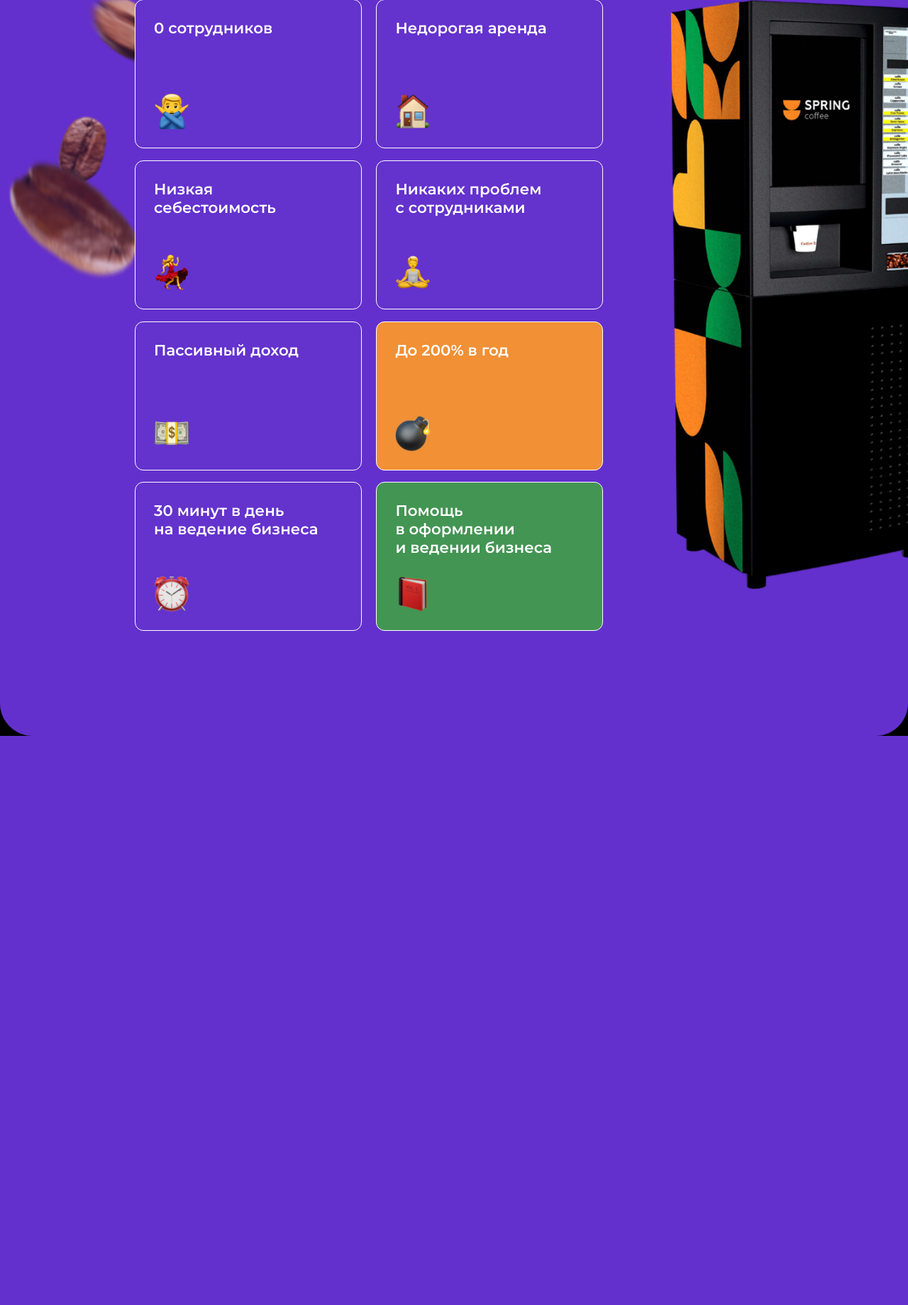
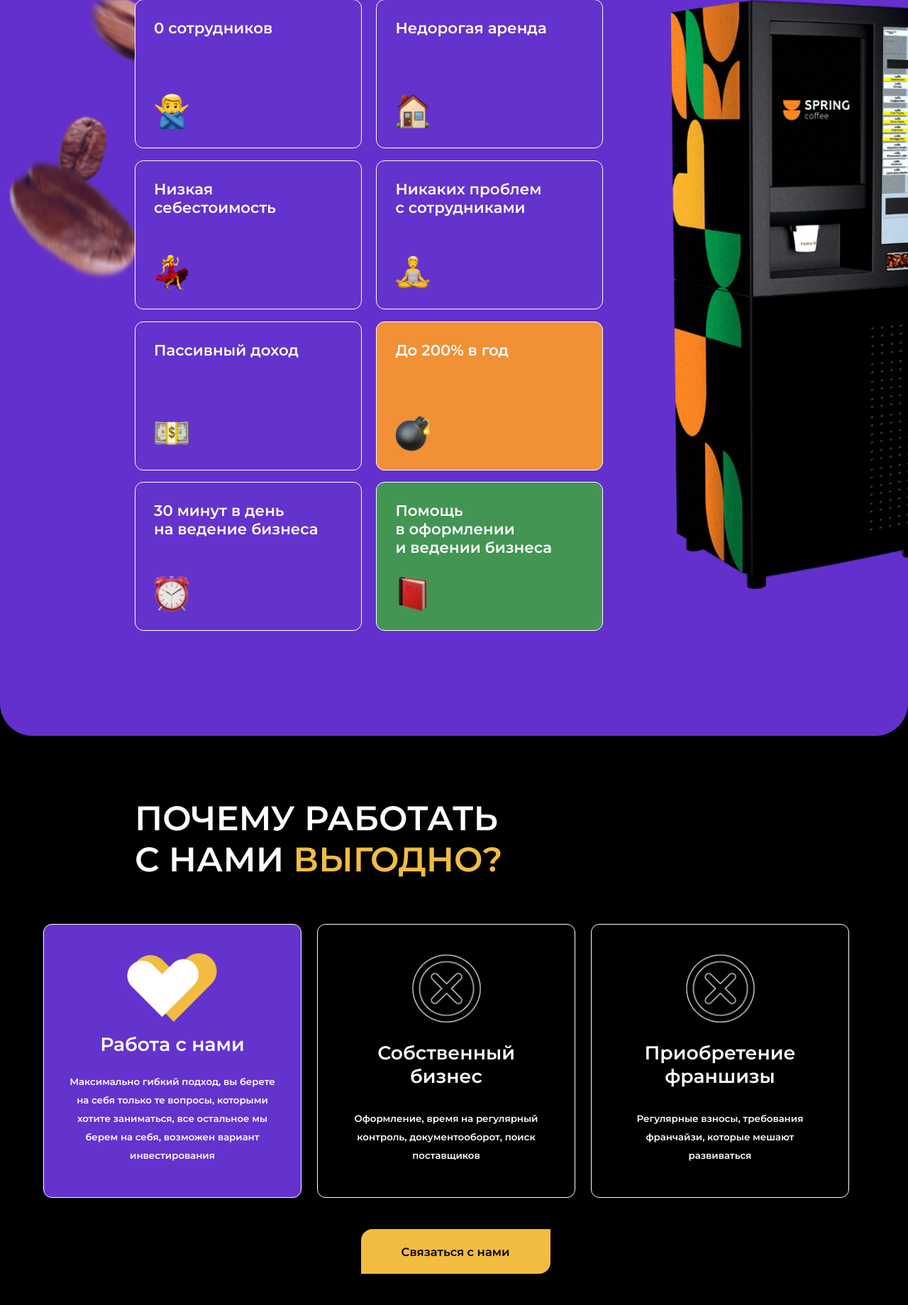
Before and after one commit to FluffyBoi7801/SpringCaffee, a PHP site: page / in a window 1280 px wide; the page is wider, and only the part inside the window is pictured. Shown: the part 1111-2950 px from the top of that part at 71% size. Before the commit the page ends 2148 px from the top of that part, so only its background shows below. Run offline with PHP 8.4, Linux system fonts and the light colour scheme.

Commit message:
thirdBlockFinished

```diff
--- a/index.php
+++ b/index.php
@@ -24,13 +24,13 @@
 			<p>И ПРОДВИЖЕНИЕ</p>
 			<p>КОФЕЙНЫХ АППАРАТОВ</p>
 			<p class="sub">Мы не просто любим кофе, мы вкладываем часть души!</p>
-			<a href="#">Связаться с нами</a>
+			<a class="contact" href="#">Связаться с нами</a>
 		</div>
 	</div>
 	<div id="benefit">
 		<div class="header">
 			<p>ЧТО ТАКОЕ КОФЕЙНЯ</p>
-			<p class="sub">САМО-ОБСЛУЖИВАНИЯ?</p>
+			<p class="subtext">САМО-ОБСЛУЖИВАНИЯ?</p>
 		</div>
 		<div class="cards">
 			<div class="cardsField">
@@ -70,5 +70,37 @@
 			<img src="images/coffeeMachiche.png" class="coffemchn">
 		</div>
 	</div>
+	<div id="strategy">
+		<div class="header">
+			<p>ПОЧЕМУ РАБОТАТЬ</p>
+			<em>С НАМИ </em><em class="subtext">ВЫГОДНО?</em>
+		</div>
+		<div class="cards">
+			<div class="card">
+				<img src="images/icons/heart.png"/>
+				<p>Работа с нами</p>
+				<p class="sub">Максимально гибкий подход,
+					вы берете на себя только те вопросы,
+					которыми хотите заниматься,
+					все остальное мы берем на себя,
+					возможен вариант инвестирования</p>
+			</div>
+			<div class="card + black">
+				<img src="images/icons/error.png"/>
+				<p>Собственный<br>бизнес</p>
+				<p class="sub">Оформление, время на регулярный контроль,
+				документооборот, поиск поставщиков</p>
+			</div>
+			<div class="card + black">
+				<img src="images/icons/error.png"/>
+				<p>Приобретение<br>франшизы</p>
+				<p class="sub">Регулярные взносы, требования франчайзи,
+				которые мешают<br>развиваться</p>
+			</div>
+		</div>
+		<div>
+			<a class="contact" href="#">Связаться с нами</a>
+		</div>
+	</div>
 </body>
 </html>
--- a/styles/style.css
+++ b/styles/style.css
@@ -13,6 +13,24 @@ html {
 
 body {
 	background-color: black;
+}
+
+em {
+	font-style: normal;
+}
+
+.contact {
+	display: flex;
+	align-items: center;
+	justify-content: center;
+	background-color: #F2BC41;
+	color: black;
+	width: 267px;
+	height: 63px;
+	border-radius: 16px 0px 16px 0px;
+	text-decoration: none;
+	margin: 44px 0px 44px 4px;
+	font-size: 12.3pt
 }
 
 #head {
@@ -62,18 +80,6 @@ nav a {
 	line-height: 61px;
 }
 
-.factory a {
-	background-color: #F2BC41;
-	color: black;
-	width: 267px;
-	height: 63px;
-	padding: 1px 54px;
-	border-radius: 16px 0px 16px 0px;
-	text-decoration: none;
-	margin: 44px 0px 44px 4px;
-	font-size: 12.3pt
-}
-
 .factory .sub {
 	font-size: 14pt;
 	line-height: 70px;
@@ -88,12 +94,8 @@ nav a {
 	padding: 112px 0px 0px 190px
 }
 
-#benefit .header {
+#benefit .header, #strategy .header {
 	font-size: 36pt;
-}
-
-#benefit .sub {
-	color: #F2BC41;
 }
 
 .header {
@@ -136,6 +138,47 @@ nav a {
 	margin-left: 43px;
 }
 
+#strategy {
+	display: flex;
+	flex-direction: column;
+	justify-content: center;
+	align-content: center;
+	align-items: center;
+	margin-top: 87px;
+}
+
+#strategy .header {
+	margin-bottom: 62px;
+	align-self: flex-start;
+	margin-left: 190px;
+}
+
+#strategy .card {
+	align-items: center;
+	width: 364px;
+	height: 386px;
+	margin-right: 22px;
+	text-align: center;
+}
+
+#strategy .card .sub {
+	font-size: 10pt;
+	line-height: 26px;
+}
+
+#strategy .card img {
+	width: 128px;
+}
+
+#strategy .card p {
+	font-size: 20pt;
+	margin-bottom: 20px;
+}
+
+.subtext {
+	color: #F2BC41;
+}
+
 .orange {
 	background: #F19035;
 }
@@ -143,3 +186,7 @@ nav a {
 .green {
 	background: #439553;
 }
+
+.black {
+	background: #000000;
+}
```
Also changed, not shown: images/icons/error.png (added), images/icons/heart.png (added).
